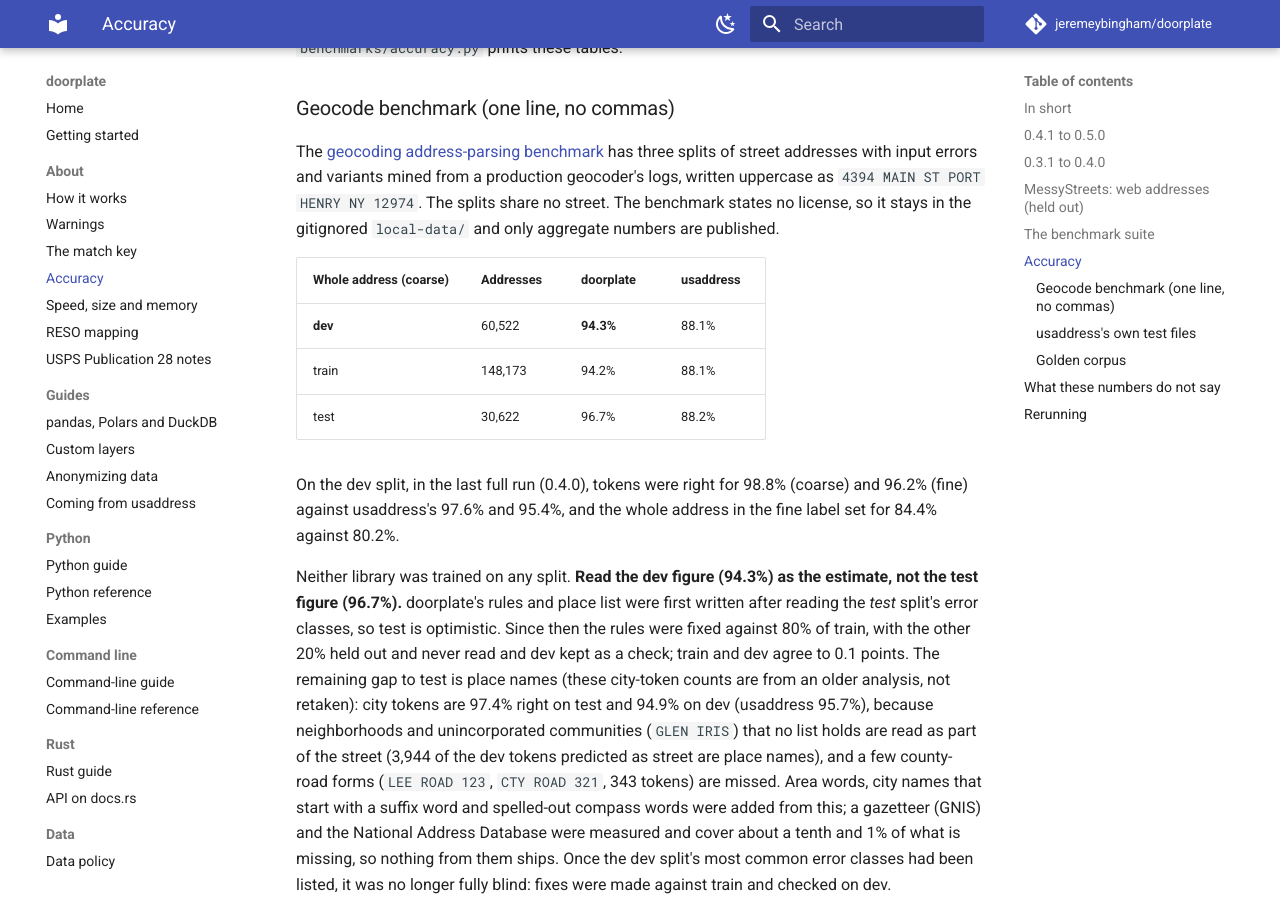
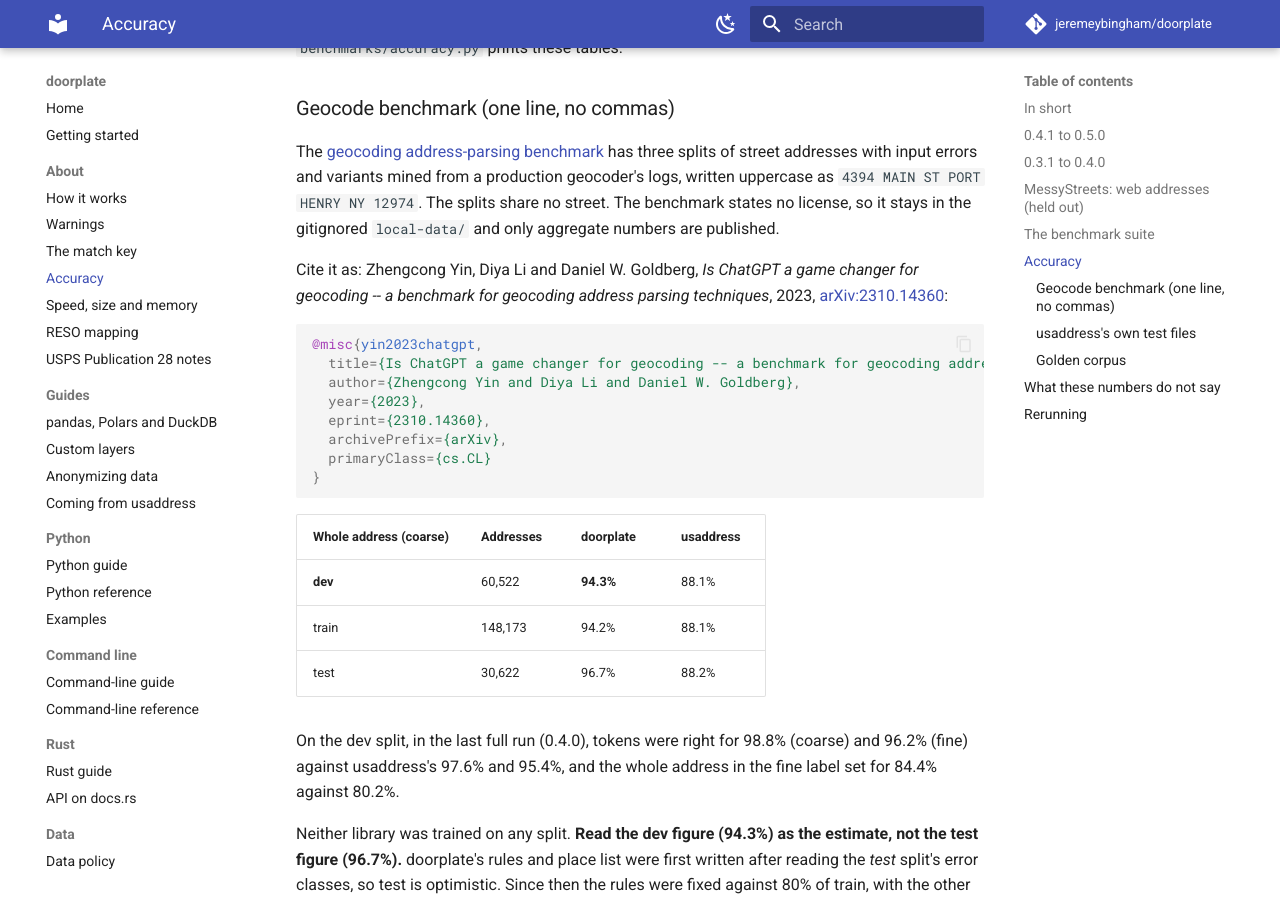
Before and after one commit to jeremeybingham/doorplate, an MkDocs documentation site: the page built from docs/benchmarks.md, in a window 1280 px wide and 900 px high, scrolled down 8576 px. Built offline with MkDocs 1.6.1 and Material for MkDocs 9.7.7, drawn with Linux system fonts in a browser that asks for light colours; comment, search, counter and statistics services are not loaded.

Commit message:
Docs: shorter alpha note, changelog split into 0.5.1 and Unreleased, demo hint, warnings rules, geocode benchmark citation
Co-Authored-By: Claude Sonnet 5.5 <noreply@anthropic.com>

````diff
--- a/docs/benchmarks.md
+++ b/docs/benchmarks.md
@@ -250,6 +250,20 @@ production geocoder's logs, written uppercase as `4394 MAIN ST PORT HENRY NY 129
 The splits share no street. The benchmark states no license, so it stays in the
 gitignored `local-data/` and only aggregate numbers are published.
 
+Cite it as: Zhengcong Yin, Diya Li and Daniel W. Goldberg, *Is ChatGPT a game changer for geocoding -- a benchmark for
+geocoding address parsing techniques*, 2023, [arXiv:2310.14360](https://arxiv.org/abs/2310.14360):
+
+```bibtex
+@misc{yin2023chatgpt,
+  title={Is ChatGPT a game changer for geocoding -- a benchmark for geocoding address parsing techniques},
+  author={Zhengcong Yin and Diya Li and Daniel W. Goldberg},
+  year={2023},
+  eprint={2310.14360},
+  archivePrefix={arXiv},
+  primaryClass={cs.CL}
+}
+```
+
 | Whole address (coarse) | Addresses | doorplate | usaddress |
 |---|---|---|---|
 | **dev** | 60,522 | **94.3%** | 88.1% |
````
Also changed, not shown: CHANGELOG.md (+5 -0 lines), README.md (+7 -5 lines), docs/warnings.md (+56 -0 lines), site/demo/index.html.
